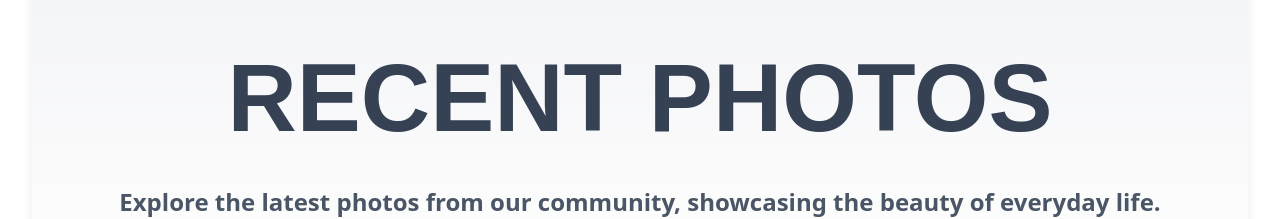
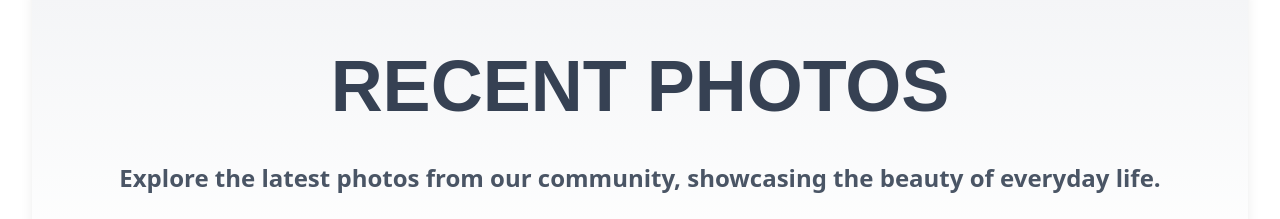
Before and after one commit to Kahfi10/nextjs-blogApp, a Next.js app: page / in a window 1280 px wide. Shown: the part 1468-1687 px from the top of the page. Built offline with nearby package versions, Linux system fonts and the light colour scheme; a web font is replaced by a local one.

Commit message:
feat: update SectionPhoto component heading size and enhance description text

```diff
--- a/components/SectionPhoto.tsx
+++ b/components/SectionPhoto.tsx
@@ -30,7 +30,7 @@ export function AnimatedGroupCustomVariants() {
       }}
     >
       <div className="bg-gradient-to-b from-gray-100 to-white dark:from-gray-900 dark:to-gray-800 p-10 rounded-lg shadow-lg mb-10">
-        <h2 className="heading-section text-8xl text-gray-700 font-bold mb-10 mt-10 text-center">RECENT PHOTOS</h2>
+        <h2 className="heading-section text-7xl text-gray-700 font-bold mb-10 mt-10 text-center">RECENT PHOTOS</h2>
         <p className="text-gray-600 font-semibold text-2xl mb-10 text-center">
           Explore the latest photos from our community, showcasing the beauty of everyday life.
         </p>
```
